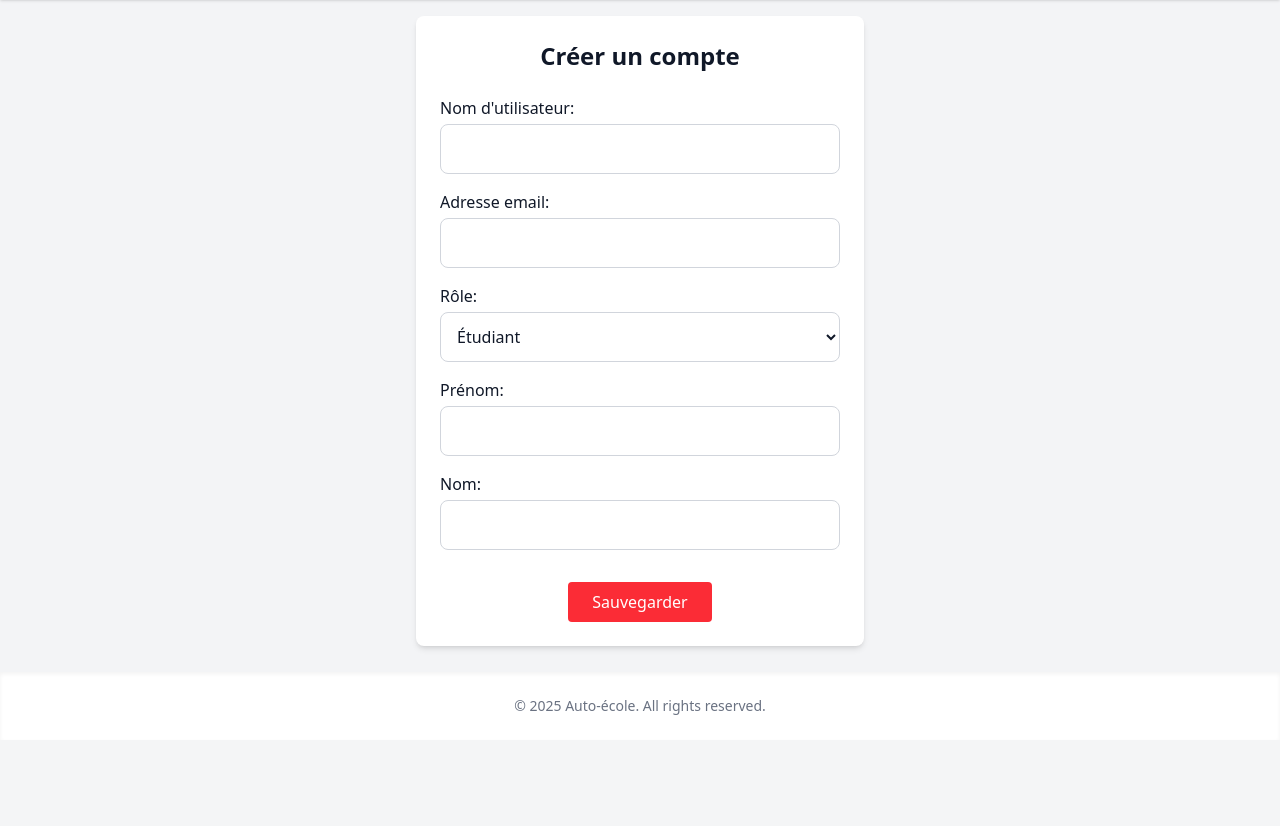
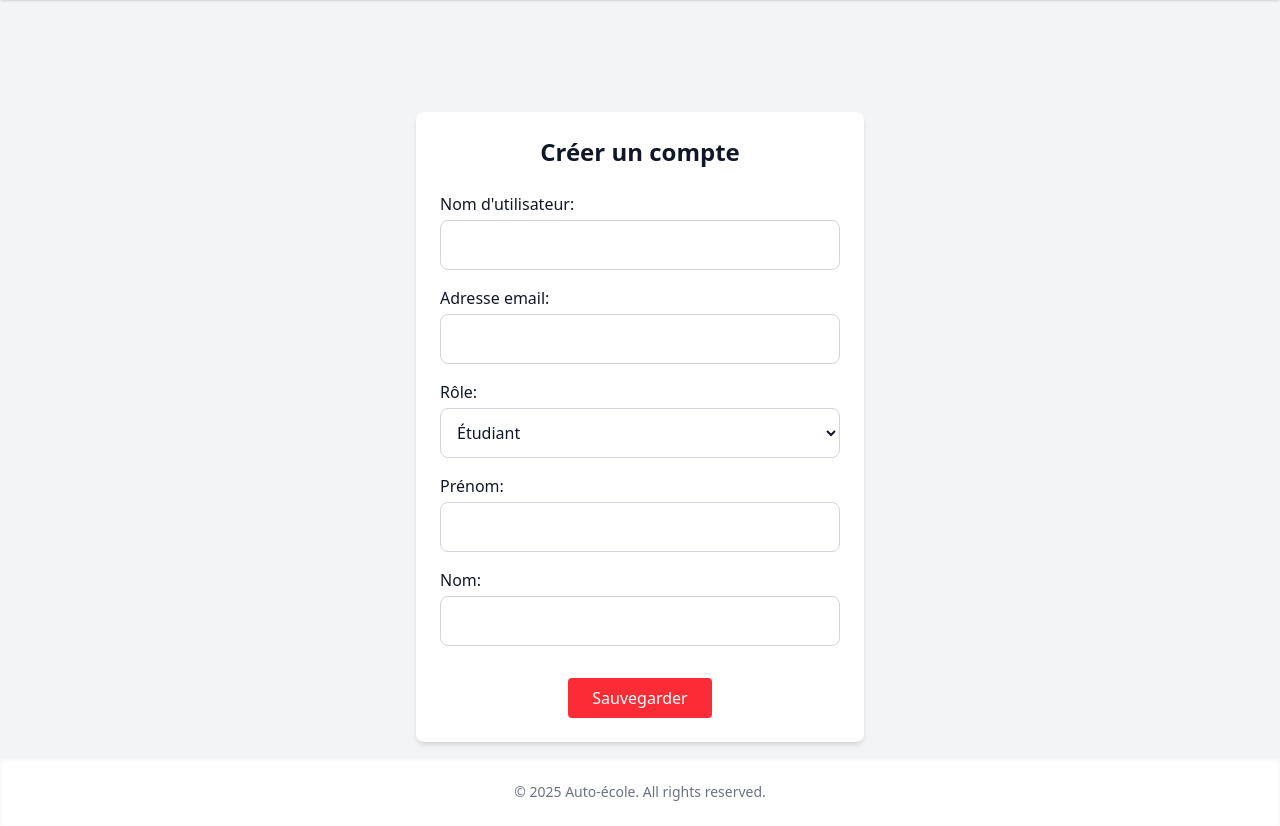
Before and after one commit to zpilia/driving_school, a Django app: page /accounts/manage_accounts/create/ in a window 1280 px wide. Shown: the part 60-886 px from the top of the page. Before the commit the page ends 775 px from the top, so only its background shows below. Run offline with Django 5.2, Linux system fonts and the light colour scheme; a user stored in the database is signed in.

Commit message:
style(create): add margin top for create account form

```diff
--- a/template/accounts/account_form.html
+++ b/template/accounts/account_form.html
@@ -1,7 +1,7 @@
 {% extends "base.html" %}
 {% block title %}{{ view.object|default:"Créer" }} un compte{% endblock %}
 {% block content %}
-<div class="max-w-md mx-auto p-6 bg-white rounded-lg shadow-md">
+<div class="max-w-md mx-auto p-6 bg-white rounded-lg shadow-md mt-24">
   <div class="text-center mb-6">
     <h1 class="text-2xl font-bold">{{ view.object|default:"Créer" }} un compte</h1>
   </div>
```
